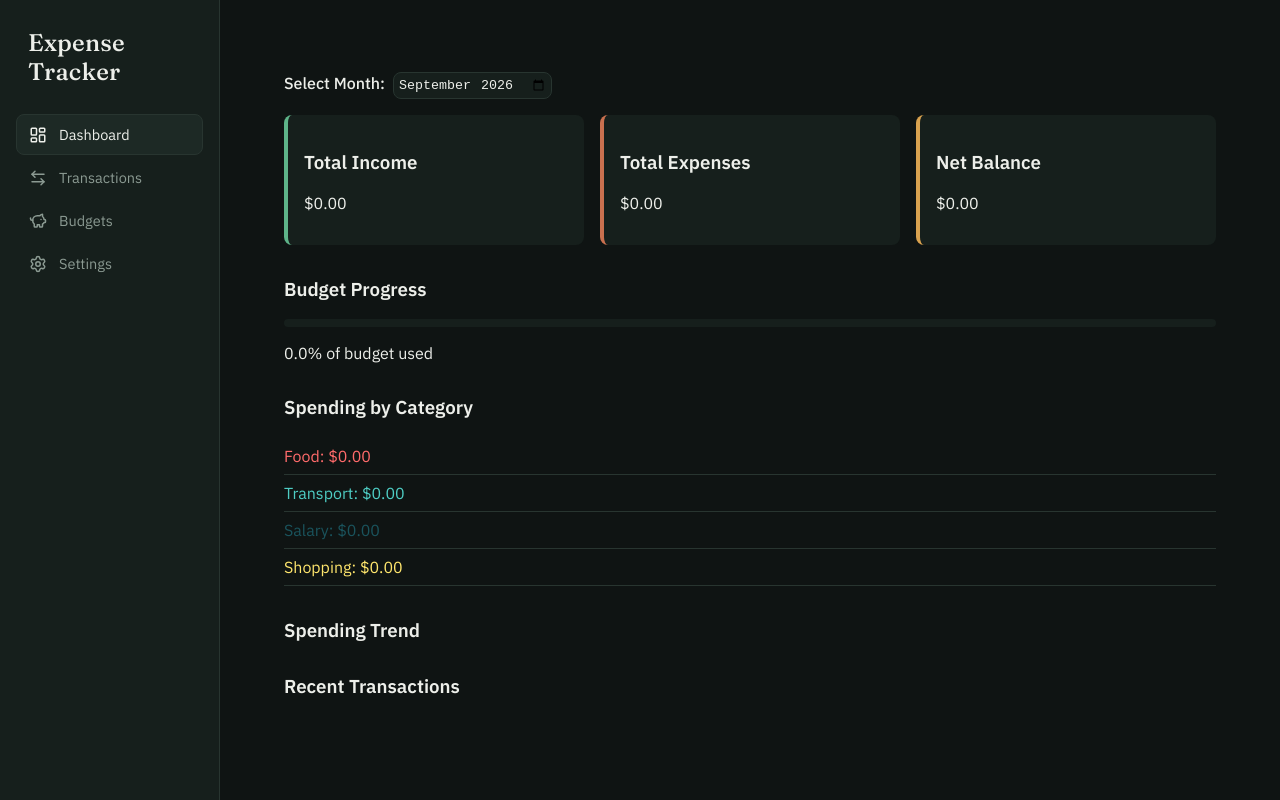
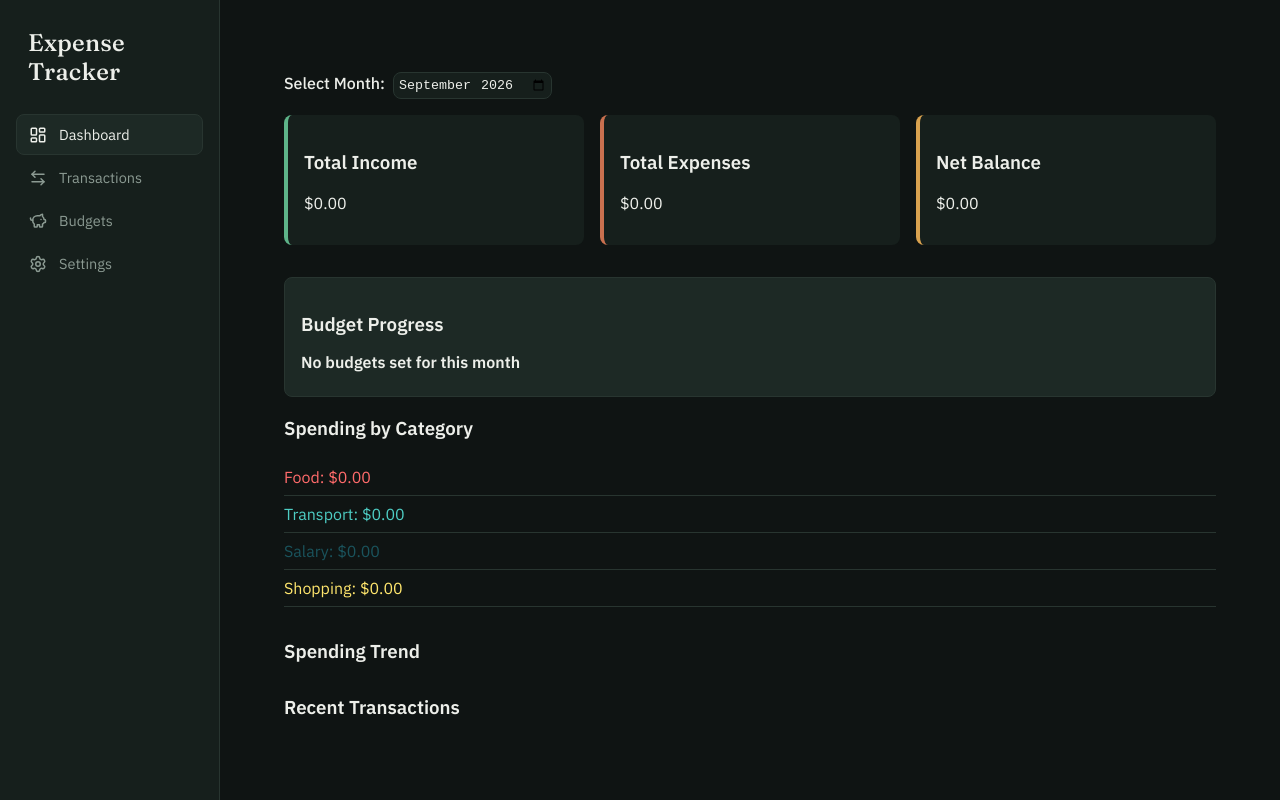
Before and after one commit to karl-Rollins/React_Expense_Tracker, a React (Vite) app: page / in a window 1280 px wide. Built offline with nearby package versions, Linux system fonts and the light colour scheme.

Commit message:
feat: extend BudgetProgress so it shows a combined progress bar of expenses vs total budget for the selected month

```diff
--- a/src/components/budgets/BudgetProgress.css
+++ b/src/components/budgets/BudgetProgress.css
@@ -1,16 +1,38 @@
 .budget-progress {
-  margin-bottom: 2rem;
+  background: var(--surface-raised);
+  border: 1px solid var(--border);
+  border-radius: var(--radius-md);
+  padding: 1rem;
+  margin-bottom: 1rem;
+}
+
+.budget-progress h3 {
+  margin-bottom: 0.5rem;
+}
+
+.budget-progress p {
+  font-weight: 600;
+  margin-bottom: 0.5rem;
 }
 
 .progress-bar {
-  background: var(--surface-raised);
+  background: var(--surface);
   border-radius: var(--radius-md);
-  height: 12px;
-  overflow: hidden;
+  height: 10px;
+  margin-bottom: 0.5rem;
 }
 
 .progress-fill {
   background: var(--accent);
   height: 100%;
-  transition: width 0.3s ease;
+  border-radius: var(--radius-md);
 }
+
+.progress-fill.over {
+  background: var(--neg);
+}
+
+.warning {
+  color: var(--warn);
+  font-size: 0.9rem;
+}
--- a/src/components/budgets/BudgetProgress.jsx
+++ b/src/components/budgets/BudgetProgress.jsx
@@ -1,18 +1,34 @@
+import React from "react";
+import { formatCurrency } from "../../utils/formatCurrency";
 import "./BudgetProgress.css";
 
-export default function BudgetProgress({ expenses, budget }) {
-  const progress = budget > 0 ? (expenses / budget) * 100 : 0;
+export default function BudgetProgress({ expenses, budgets, selectedMonth }) {
+  // Filter budgets by selected month
+  const monthBudgets = budgets.filter((b) => b.month === selectedMonth);
+
+  const totalBudget = monthBudgets.reduce((sum, b) => sum + b.amount, 0);
+  const progress = totalBudget > 0 ? (expenses / totalBudget) * 100 : 0;
+  const overBudget = expenses > totalBudget;
 
   return (
     <div className="budget-progress">
       <h3>Budget Progress</h3>
-      <div className="progress-bar">
-        <div
-          className="progress-fill"
-          style={{ width: `${Math.min(progress, 100)}%` }}
-        />
-      </div>
-      <p>{progress.toFixed(1)}% of budget used</p>
+      {totalBudget === 0 ? (
+        <p>No budgets set for this month</p>
+      ) : (
+        <>
+          <p>
+            {formatCurrency(expenses)} / {formatCurrency(totalBudget)}
+          </p>
+          <div className="progress-bar">
+            <div
+              className={`progress-fill ${overBudget ? "over" : ""}`}
+              style={{ width: `${Math.min(progress, 100)}%` }}
+            />
+          </div>
+          {overBudget && <span className="warning">Over budget!</span>}
+        </>
+      )}
     </div>
   );
 }
--- a/src/pages/DashboardPage.jsx
+++ b/src/pages/DashboardPage.jsx
@@ -12,7 +12,7 @@ import MonthSelector from "../components/dashboard/MonthSelector";
 
 export default function DashboardPage() {
   const { transactions } = useTransactionsContext();
-  const { budget } = useBudgetsContext();
+  const { budgets } = useBudgetsContext();
 
   const [selectedMonth, setSelectedMonth] = useState(
     new Date().toISOString().slice(0, 7),
@@ -42,7 +42,7 @@ export default function DashboardPage() {
         expenses={expenses}
         netBalance={netBalance}
       />
-      <BudgetProgress expenses={expenses} budget={budget} />
+      <BudgetProgress expenses={expenses} budgets={budgets} selectedMonth={selectedMonth} />
       <CategoryChart categories={categories} transactions={monthTransactions} />
       <TrendChart transactions={monthTransactions} />
       <RecentTransactions
```
